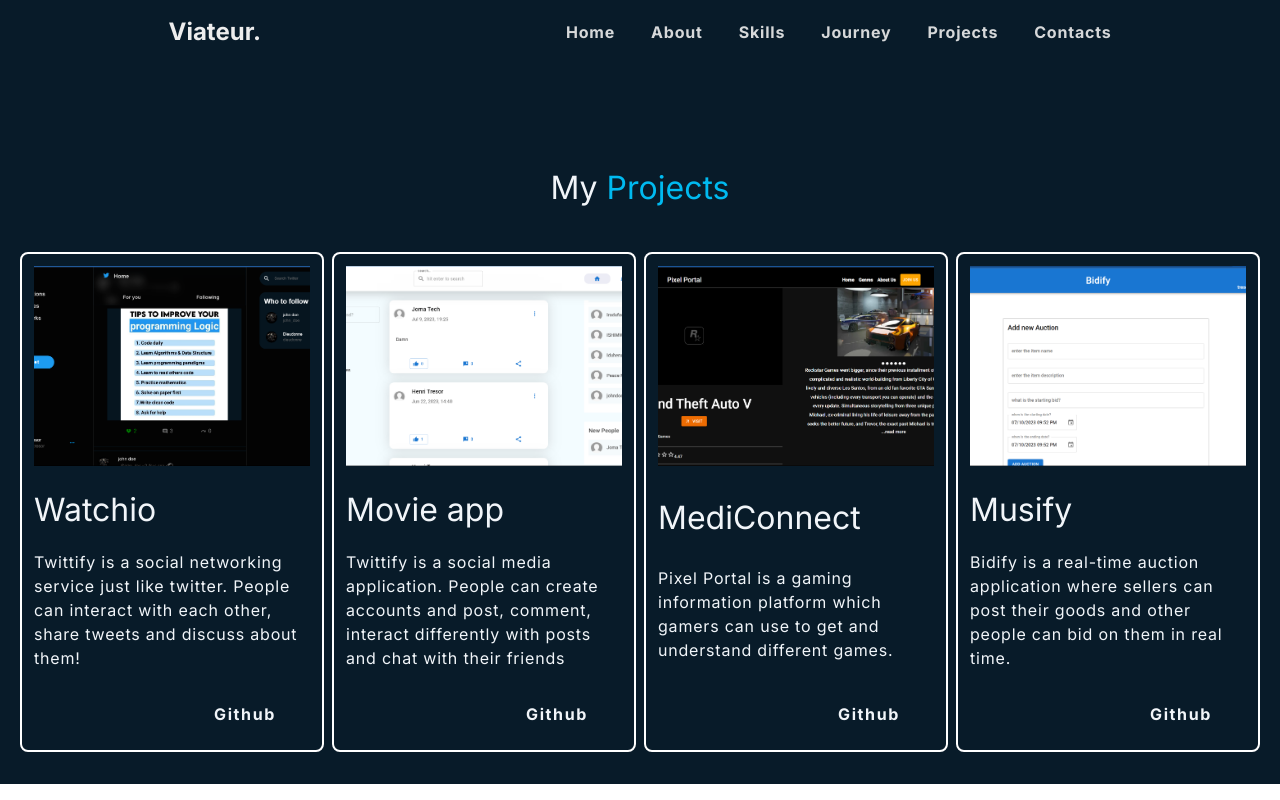
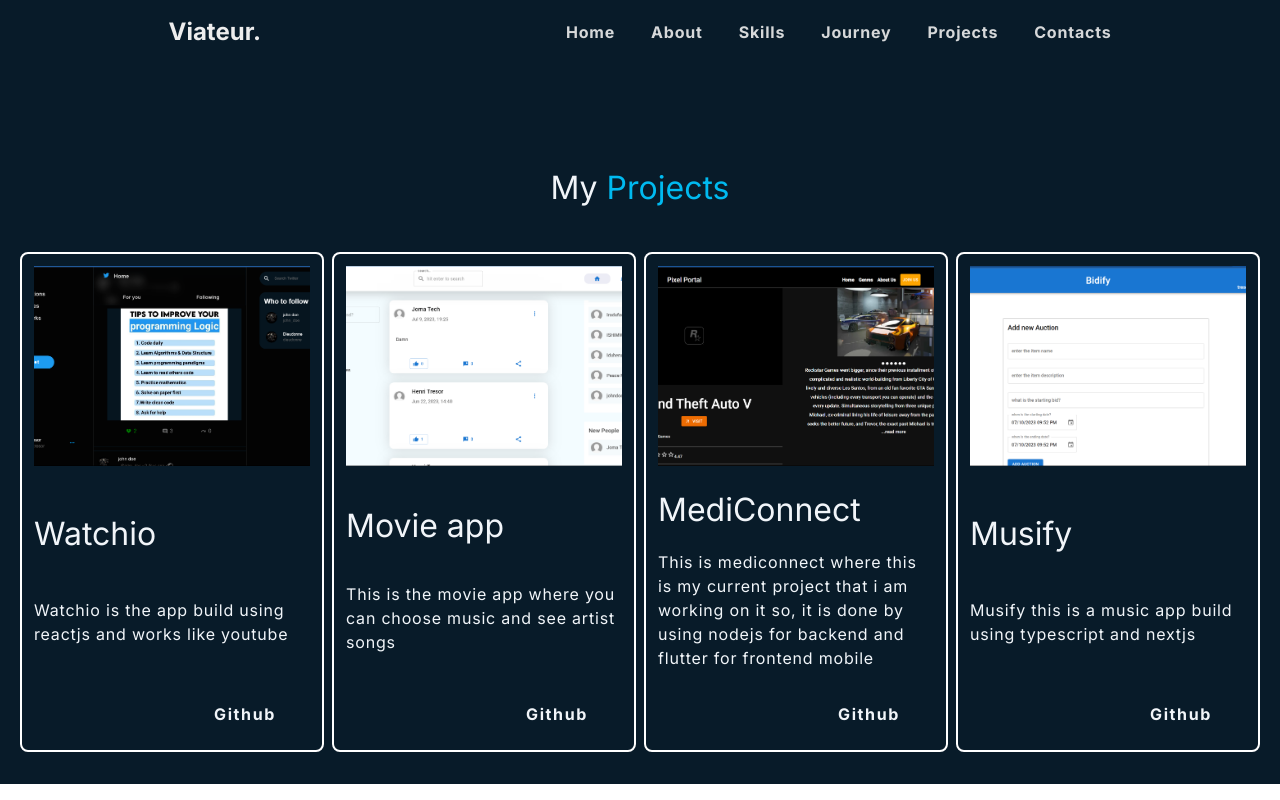
Before and after one commit to Viateur-akimana/portfolio-main, a Next.js app: page /projects in a window 1280 px wide. Built offline with nearby package versions, Linux system fonts and the light colour scheme.

Commit message:
Improving projects layout

```diff
--- a/app/data/skills.ts
+++ b/app/data/skills.ts
@@ -65,28 +65,28 @@ const projects = [
     name: "Watchio",
     image: "/twittify.png",
     description:
-      "Twittify is a social networking service just like twitter. People can interact with each other, share tweets and discuss about them!",
+      "Watchio is the app build using reactjs and works like youtube",
     github: "https://github.com/Viateur-akimana/watchio-project-in-reactjs",
   },
   {
     name: "Movie app",
     image: "/sociala.png",
     description:
-      "Twittify is a social media application. People can create accounts and post, comment, interact differently with posts and chat with their friends",
+      "This is the movie app where you can choose music and see artist songs",
     github: "https://github.com/Viateur-akimana/Movie-app",
   },
   {
     name: "MediConnect",
     image: "/pixel-portal.png",
     description:
-      "Pixel Portal is a gaming information platform which gamers can use to get and understand different games.",
+      "This is mediconnect where this is my current project that i am working on it so, it is done by using nodejs for backend and flutter for frontend mobile ",
     github: "https://github.com/Viateur-akimana/Mediconnect",
   },
   {
     name: "Musify",
     image: "/bidify.png",
     description:
-      "Bidify is a real-time auction application where sellers can post their goods and other people can bid on them in real time.",
+      "Musify this is a music app build using typescript and nextjs",
     github: "https://github.com/Viateur-akimana/Music-app",
   },
 ];
```
